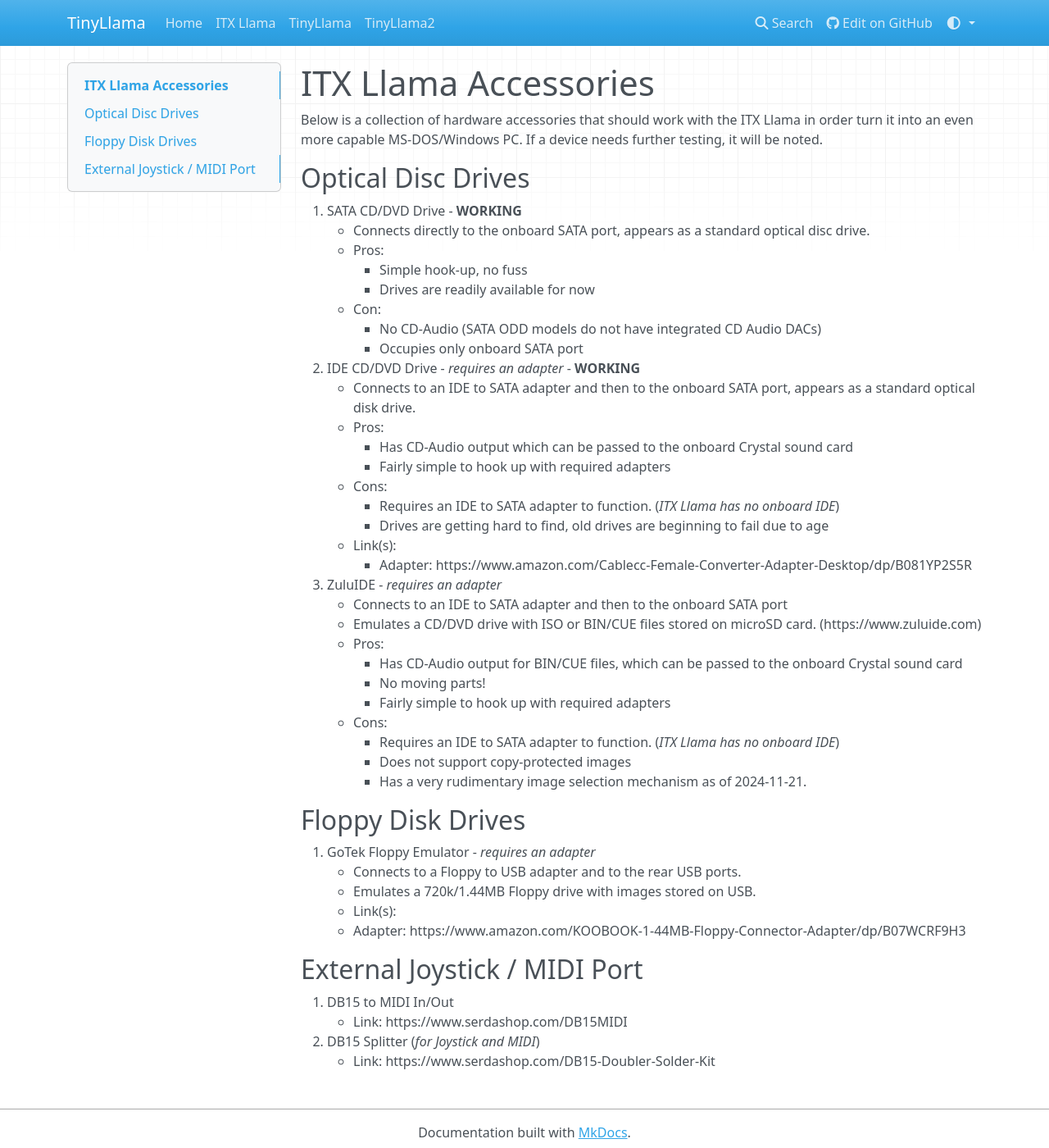
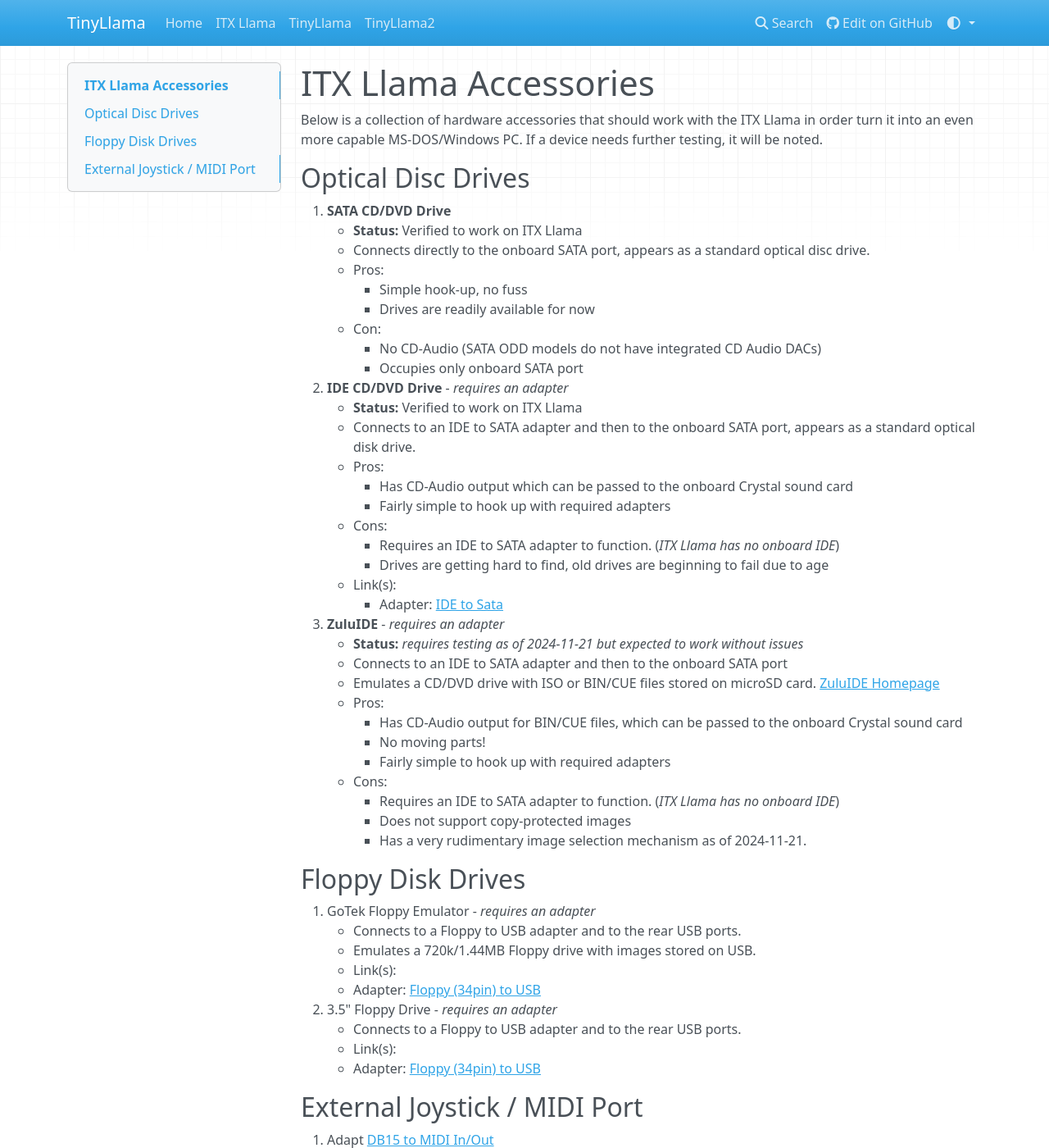
Before and after one commit to timesscar/tinyllama-docs, an MkDocs documentation site: the page built from docs/itxllama/accessories.md, in a window 1280 px wide and 1400 px high. Shown: the whole window at 82% size. Built offline with MkDocs 1.6.1, drawn with Linux system fonts in a browser that asks for light colours; nearby versions of some CDN libraries.

Commit message:
Add MIDI and Accessories docs

```diff
--- a/docs/itxllama/accessories.md
+++ b/docs/itxllama/accessories.md
@@ -4,7 +4,8 @@
 
 ## Optical Disc Drives
 
-1. SATA CD/DVD Drive - **WORKING**
+1. **SATA CD/DVD Drive**
+    * **Status:** Verified to work on ITX Llama
     * Connects directly to the onboard SATA port, appears as a standard optical disc drive.
     * Pros:
         * Simple hook-up, no fuss
@@ -12,7 +13,8 @@
     * Con:
         * No CD-Audio (SATA ODD models do not have integrated CD Audio DACs)
         * Occupies only onboard SATA port
-2. IDE CD/DVD Drive - _requires an adapter_ - **WORKING**
+2. **IDE CD/DVD Drive** - _requires an adapter_
+    * **Status:** Verified to work on ITX Llama
     * Connects to an IDE to SATA adapter and then to the onboard SATA port, appears as a standard optical disk drive.
     * Pros:
         * Has CD-Audio output which can be passed to the onboard Crystal sound card
@@ -21,10 +23,11 @@
         * Requires an IDE to SATA adapter to function. (_ITX Llama has no onboard IDE_)
         * Drives are getting hard to find, old drives are beginning to fail due to age
     * Link(s):
-        * Adapter: https://www.amazon.com/Cablecc-Female-Converter-Adapter-Desktop/dp/B081YP2S5R
-3. ZuluIDE - _requires an adapter_
+        * Adapter: [IDE to Sata][IDEtoSata]
+3. **ZuluIDE** - _requires an adapter_
+    * **Status:** _requires testing as of 2024-11-21 but expected to work without issues_
     * Connects to an IDE to SATA adapter and then to the onboard SATA port
-    * Emulates a CD/DVD drive with ISO or BIN/CUE files stored on microSD card. (https://www.zuluide.com)
+    * Emulates a CD/DVD drive with ISO or BIN/CUE files stored on microSD card. [ZuluIDE Homepage][ZuluIDE]
     * Pros:
         * Has CD-Audio output for BIN/CUE files, which can be passed to the onboard Crystal sound card
         * No moving parts!
@@ -41,11 +44,20 @@
     * Connects to a Floppy to USB adapter and to the rear USB ports.
     * Emulates a 720k/1.44MB Floppy drive with images stored on USB.
     * Link(s):
-      * Adapter: https://www.amazon.com/KOOBOOK-1-44MB-Floppy-Connector-Adapter/dp/B07WCRF9H3
+      * Adapter: [Floppy (34pin) to USB][FloppytoUSB]
+2. 3.5" Floppy Drive - _requires an adapter_
+    * Connects to a Floppy to USB adapter and to the rear USB ports.
+    * Link(s):
+      * Adapter: [Floppy (34pin) to USB][FloppytoUSB]
 
 ## External Joystick / MIDI Port
 
-1. DB15 to MIDI In/Out
-    * Link: https://www.serdashop.com/DB15MIDI
-1. DB15 Splitter (_for Joystick and MIDI_)
-    * Link: https://www.serdashop.com/DB15-Doubler-Solder-Kit
+1. Adapt [DB15 to MIDI In/Out][DB15toMIDI]
+1. [DB15 Splitter][DB15splitter] (_for Joystick and MIDI_)
+
+
+[ZuluIDE]: https://www.zuluide.com
+[IDEtoSata]: https://www.amazon.com/Cablecc-Female-Converter-Adapter-Desktop/dp/B081YP2S5R
+[FloppytoUSB]: https://www.amazon.com/KOOBOOK-1-44MB-Floppy-Connector-Adapter/dp/B07WCRF9H3
+[DB15toMIDI]: https://www.serdashop.com/DB15MIDI
+[DB15splitter]: https://www.serdashop.com/DB15-Doubler-Solder-Kit
```
Also changed, not shown: docs/itxllama/index.md (+3 -2 lines), docs/itxllama/midi.md (added, +68 -0 lines), docs/itxllama/images/opl3module.jpg (added), 1 other file.
